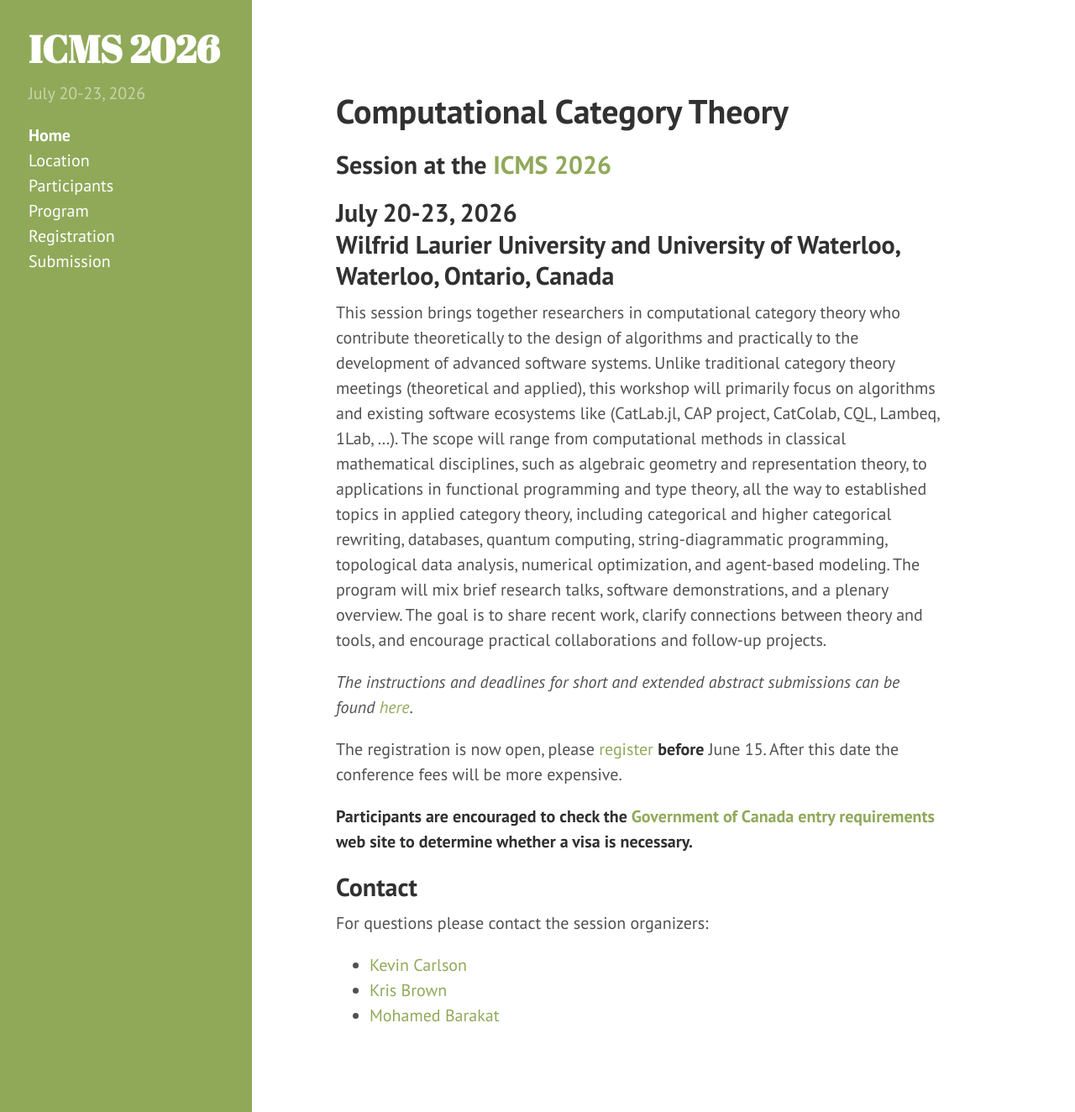
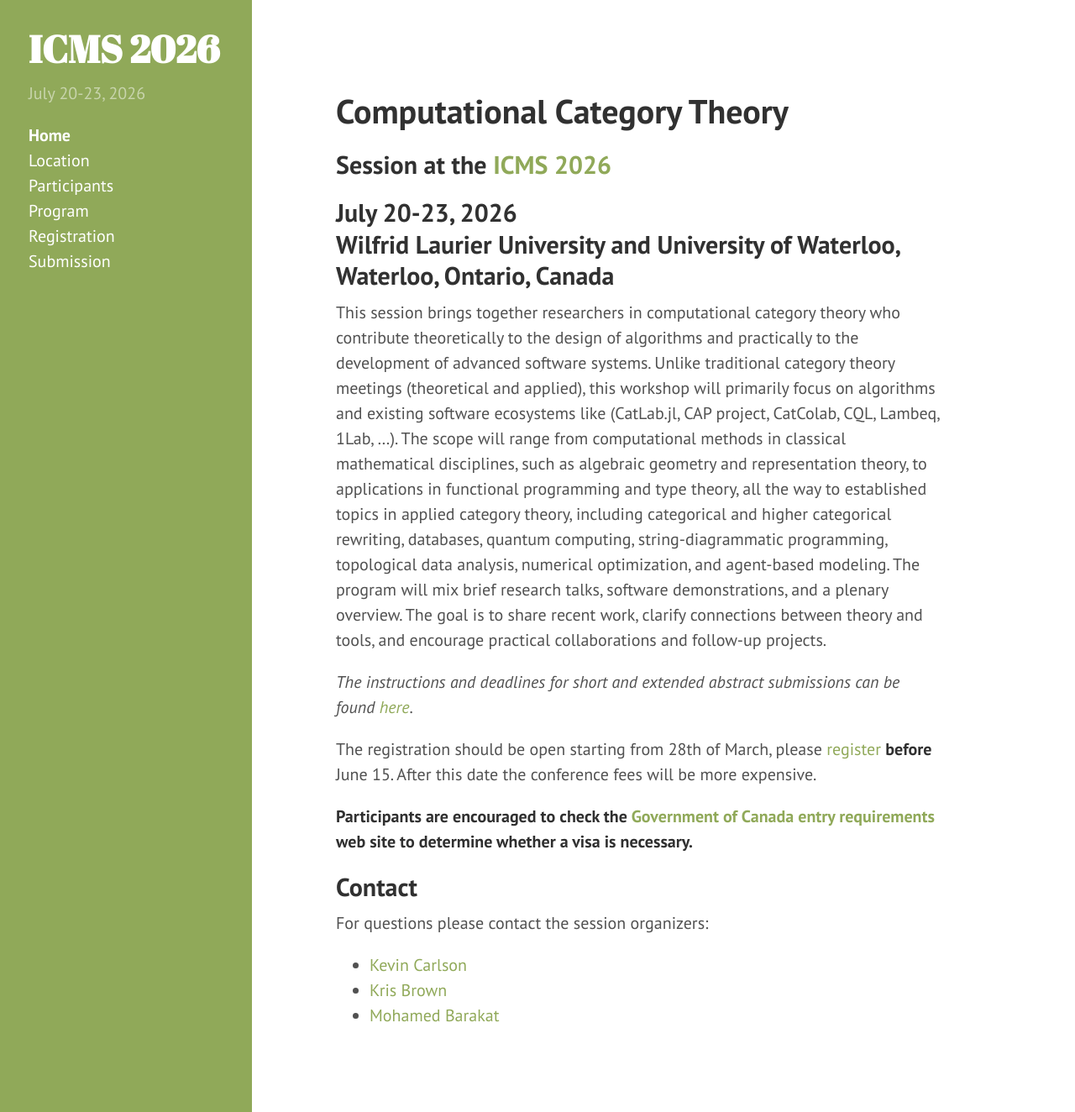
Before and after one commit to homalg-project/cct-icms-2026, a Jekyll site: the page built from index.md, in a window 1280 px wide and 1324 px high. Shown: the whole window at 84% size. Built offline with Jekyll 4.4.1, drawn with Linux system fonts in a browser that asks for light colours.

Commit message:
update info

```diff
--- a/index.md
+++ b/index.md
@@ -30,7 +30,7 @@ practical collaborations and follow-up projects.
 *The instructions and deadlines for short and extended abstract
  submissions can be found [here]({{ site.baseurl }}/submission/)*.
 
-The registration is now open, please [register]({{ site.baseurl }}/registration/) **before** June 15. After this date the conference fees will be more expensive.
+The registration should be open starting from 28th of March, please [register]({{ site.baseurl }}/registration/) **before** June 15. After this date the conference fees will be more expensive.
 
 **Participants are encouraged to check the [Government of Canada entry requirements](https://www.canada.ca/en/immigration-refugees-citizenship/services/visit-canada/entry-requirements-country.html) web site to determine whether a visa is necessary.**
 
```
